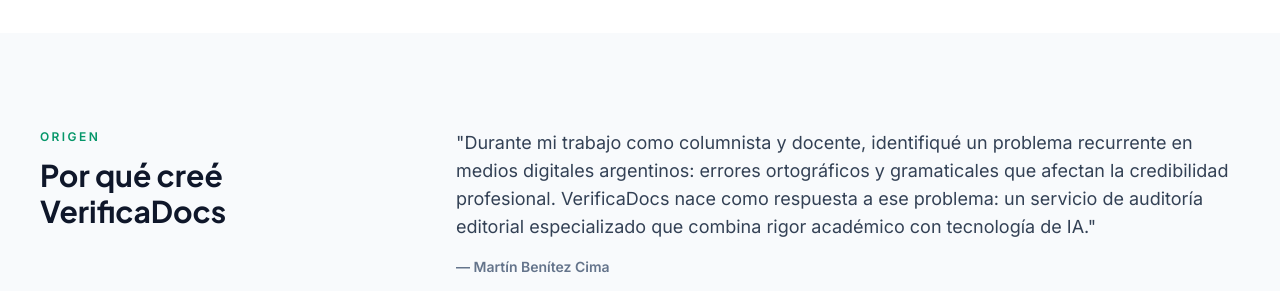
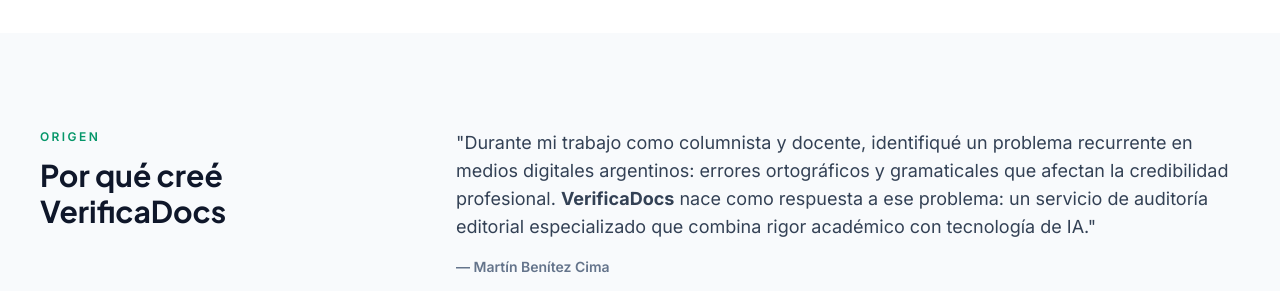
Before and after one commit to martinobenito/-verificadocs-website, a website: page public/sobre.html in a window 1280 px wide. Shown: the part 1740-2031 px from the top of the page. Drawn offline with nearby package versions, Linux system fonts and the light colour scheme; files that its build step writes are made by us from their sources.

Commit message:
Update sobre.html : aplicar negrita

```diff
--- a/public/sobre.html
+++ b/public/sobre.html
@@ -176,7 +176,7 @@
           <h2 class="mt-3 text-3xl font-bold">Por qué creé VerificaDocs</h2>
         </div>
         <div class="lg:col-span-2">
-          <p class="text-lg text-slate-700 max-w-prose">"Durante mi trabajo como columnista y docente, identifiqué un problema recurrente en medios digitales argentinos: errores ortográficos y gramaticales que afectan la credibilidad profesional. VerificaDocs nace como respuesta a ese problema: un servicio de auditoría editorial especializado que combina rigor académico con tecnología de IA."</p>
+          <p class="text-lg text-slate-700 max-w-prose">"Durante mi trabajo como columnista y docente, identifiqué un problema recurrente en medios digitales argentinos: errores ortográficos y gramaticales que afectan la credibilidad profesional. <strong>VerificaDocs</strong> nace como respuesta a ese problema: un servicio de auditoría editorial especializado que combina rigor académico con tecnología de IA."</p>
           <p class="mt-4 text-sm font-semibold text-slate-500">— Martín Benítez Cima</p>
 
           <div class="mt-8 flex flex-wrap gap-3">
```
